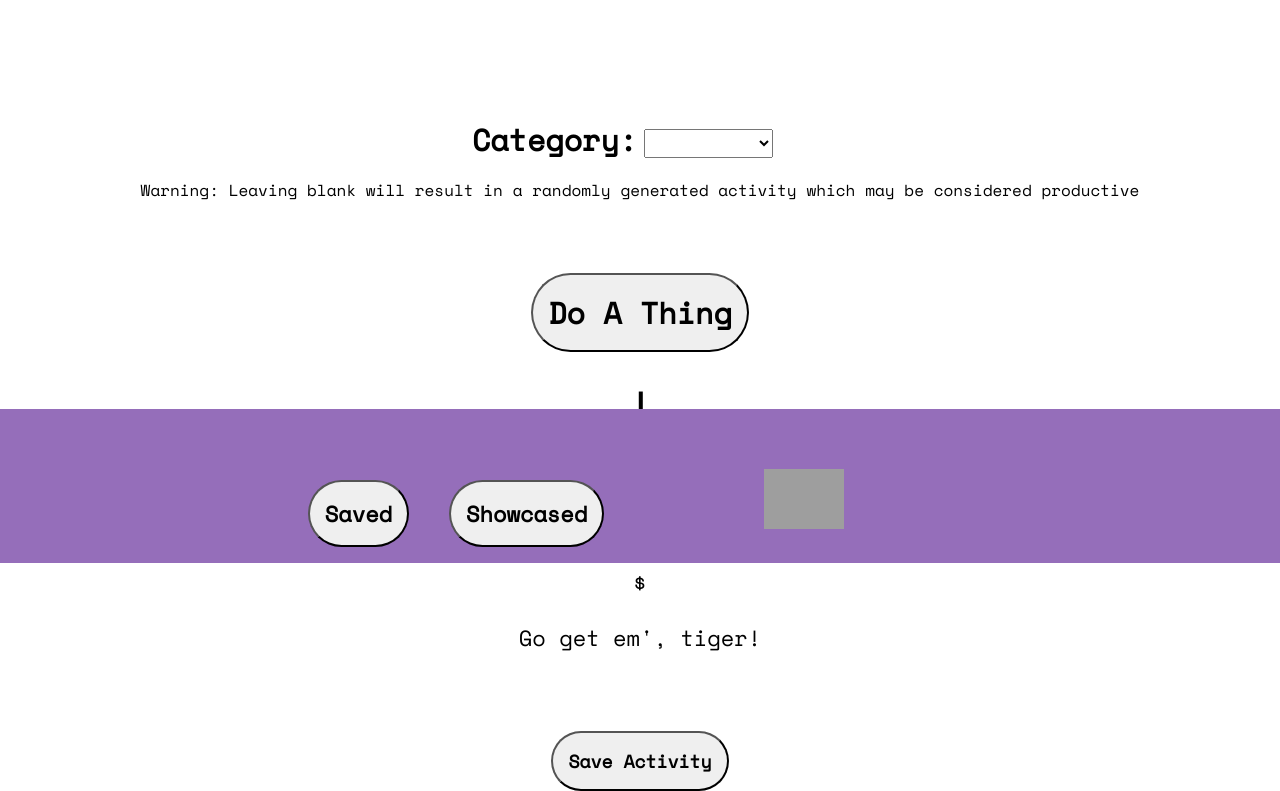
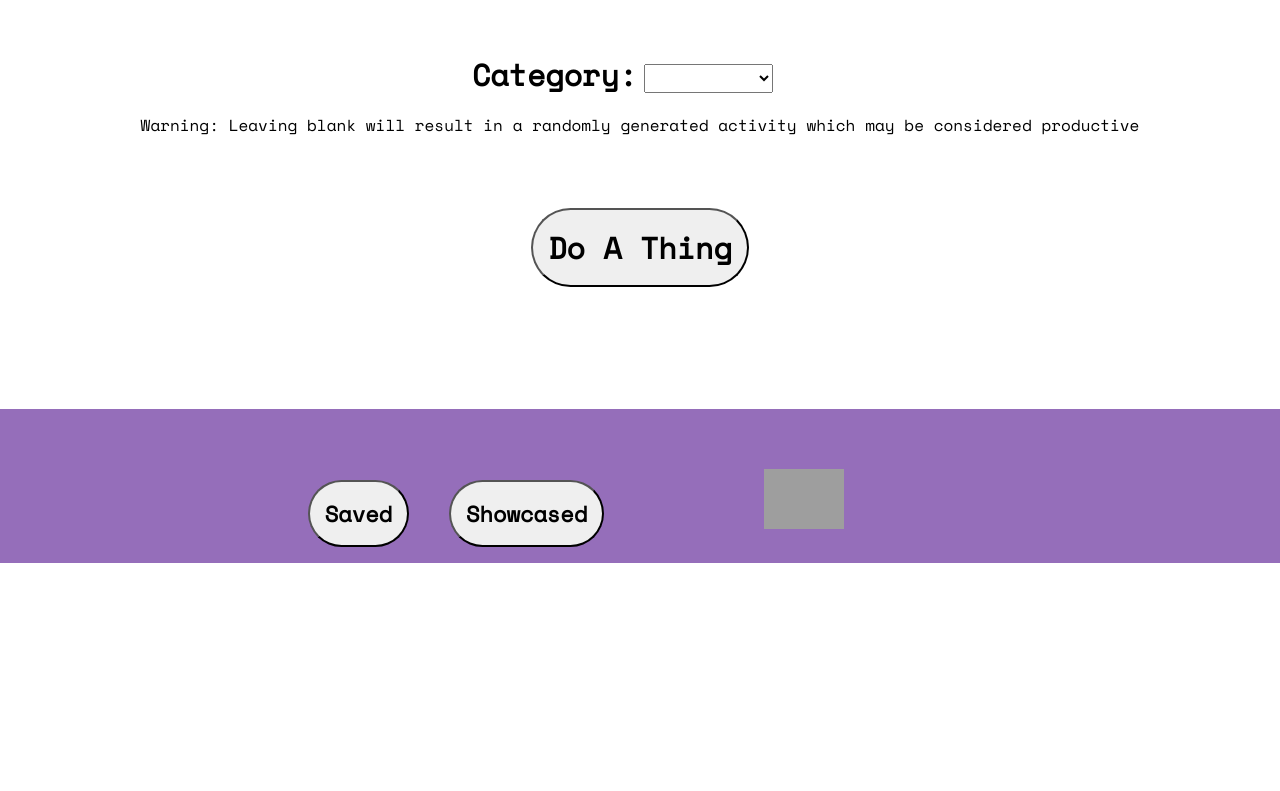
Before and after one commit to Meekb/Un_Bored, a React (Create React App) app: page /Activity in a window 1280 px wide. Shown: the part 237-1028 px from the top of the page. After the commit the page ends 800 px from the top, so only its background shows below. Built offline with nearby package versions, Linux system fonts and the light colour scheme; grey boxes are pictures that could not be loaded.

Commit message:
Adjust styling for Activity display and move Route for Activity outside of Switch in app.js

```diff
--- a/src/components/Activity/Activity.css
+++ b/src/components/Activity/Activity.css
@@ -1,11 +1,24 @@
 .generated-activity {
   display: flex;
   flex-direction: column;
+  justify-content: center;
+  align-items: center;
   font-size: 22px;
-  color: black;
+  color: #000000;
+  width: 55%;
+  overflow: scroll;
+}
+
+.activity-card {
+  border: 3px solid black;
+  padding: 20px;
+  overflow: scroll;
+}
+
+.display {
   overflow: scroll;
 }
 
 .save-btn {
-  font-size: 18px;
+  font-size: 14px;
 }
--- a/src/components/Activity/Activity.js
+++ b/src/components/Activity/Activity.js
@@ -60,14 +60,15 @@ export const Activity = ({ activity, id, type, participants, price, link, access
     }
 
     return (
-      <p>{display}</p>
+      <p className='display'>{display}</p>
     );
   }
 
   return (
     <section className='generated-activity'>
 
-        <div key={id} id={id}>
+        {search &&
+        <div className='activity-card' key={id} id={id}>
           <h2>{activity}!</h2>
           <p>Category: {type}</p>
           <p>Participants: {participants}</p>
@@ -76,6 +77,7 @@ export const Activity = ({ activity, id, type, participants, price, link, access
           {displayAccessibility(accessibility)}
           <button className='save-btn' onClick={(e) => saveActivityInfo(e)}>Save Activity</button>
         </div>
+        }
 
     </section>
   );
--- a/src/components/App/App.css
+++ b/src/components/App/App.css
@@ -10,5 +10,9 @@ h1 {
 }
 
 .sub {
-  margin-bottom: 115px;
+  margin-bottom: 50px;
 }
+
+/* .app-header {
+
+} */
--- a/src/components/App/App.js
+++ b/src/components/App/App.js
@@ -56,7 +56,7 @@ export const App = () => {
   return (
     <main className="App">
 
-      <header className="App-header">
+      <header className="app-header">
         <NavLink
           to='/'
           style={{ textDecoration: 'none' }}
--- a/src/components/Form/Form.css
+++ b/src/components/Form/Form.css
@@ -1,5 +1,6 @@
 form {
   font-family: 'Space Mono', monospace;
+  /* position: static; */
 }
 
 label {
--- a/src/index.css
+++ b/src/index.css
@@ -3,10 +3,9 @@ body {
   font-family: 'Space Mono', monospace;
   -webkit-font-smoothing: antialiased;
   -moz-osx-font-smoothing: grayscale;
-  overflow: scroll;
 }
 
 code {
   font-family: source-code-pro, Menlo, Monaco, Consolas, 'Courier New',
-    monospace;
+  monospace;
 }
```
